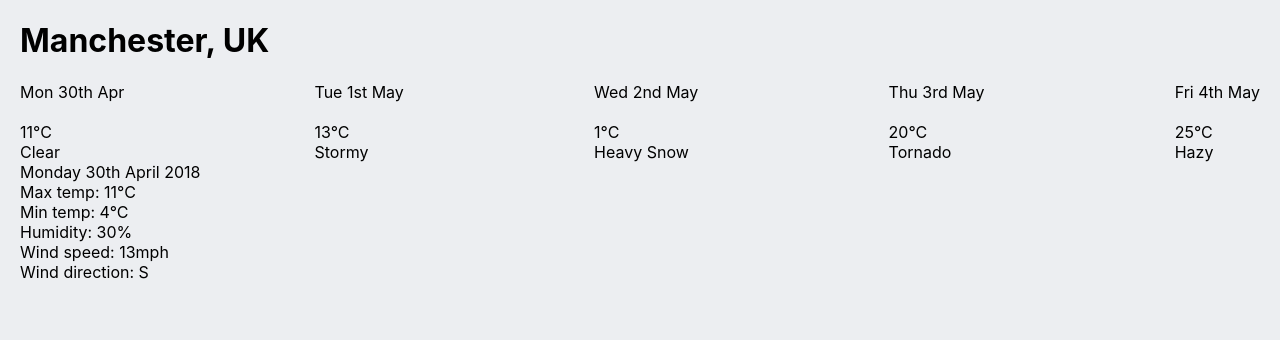
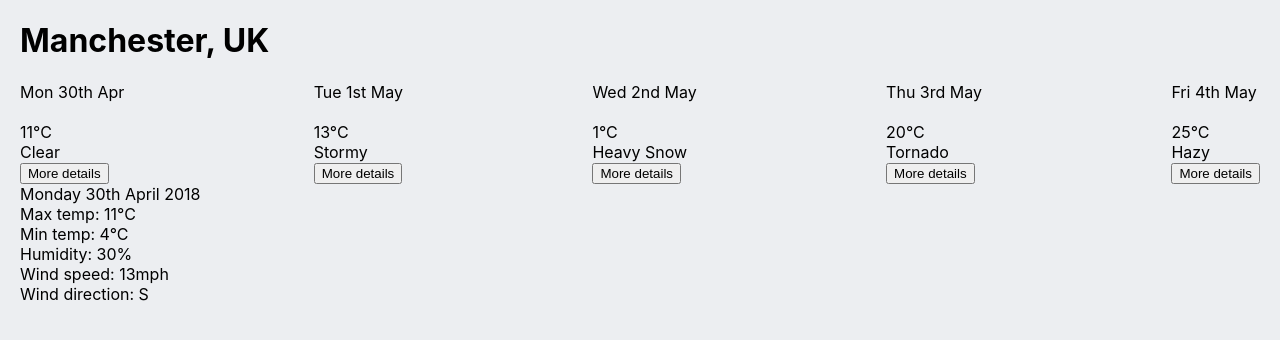
Before and after one commit to erkemp3/weather-app, a React (Create React App) app: page / in a window 1280 px wide. Shown: the top 340 px of the page. Built offline with nearby package versions, Linux system fonts and the light colour scheme; some icons are missing.

Commit message:
More details button and functionality added

```diff
--- a/src/components/App.js
+++ b/src/components/App.js
@@ -11,10 +11,17 @@
     (forecast) => forecast.date === selectedDate
   );
 
+  const handleForecastSelect = (date) => {
+    setSelectedDate(date);
+  };
+
   return (
     <div className="weather-app">
       <LocationDetails city={location.city} country={location.country} />
-      <ForecastSummaries forecasts={forecasts} />
+      <ForecastSummaries
+        forecasts={forecasts}
+        onForecastSelect={handleForecastSelect}
+      />
       <ForecastDetails forecast={selectedForecast} />
     </div>
   );
--- a/src/components/ForecastSummaries.js
+++ b/src/components/ForecastSummaries.js
@@ -3,7 +3,7 @@
 import ForecastSummary from "./ForecastSummary";
 import "../styles/ForecastSummaries.css";
 
-const ForecastSummaries = ({ forecasts }) => (
+const ForecastSummaries = ({ forecasts, onForecastSelect }) => (
   <div className="forecast-summaries">
     {forecasts.map((forecast) => (
       <ForecastSummary
@@ -11,6 +11,7 @@
         date={forecast.date}
         description={forecast.description}
         icon={forecast.icon}
+        onSelect={onForecastSelect}
         temperature={forecast.temperature}
       />
     ))}
@@ -29,6 +30,7 @@
       }).isRequired,
     })
   ).isRequired,
+  onForecastSelect: PropTypes.func.isRequired,
 };
 
 export default ForecastSummaries;
--- a/src/components/ForecastSummary.js
+++ b/src/components/ForecastSummary.js
@@ -4,7 +4,7 @@
 import moment from "moment";
 
 const ForecastSummary = (props) => {
-  const { date, description, icon, temperature } = props;
+  const { date, description, icon, temperature, onSelect } = props;
 
   return (
     <div className="forecast-summary" data-testid="forecast-summary">
@@ -19,6 +19,9 @@
         &deg;C
       </div>
       <div className="forecast-summary__description">{description}</div>
+      <button type="button" onClick={() => onSelect(date)}>
+        More details
+      </button>
     </div>
   );
 };
@@ -33,4 +36,5 @@
     min: PropTypes.number,
     max: PropTypes.number,
   }).isRequired,
+  onSelect: PropTypes.func.isRequired,
 };
```
